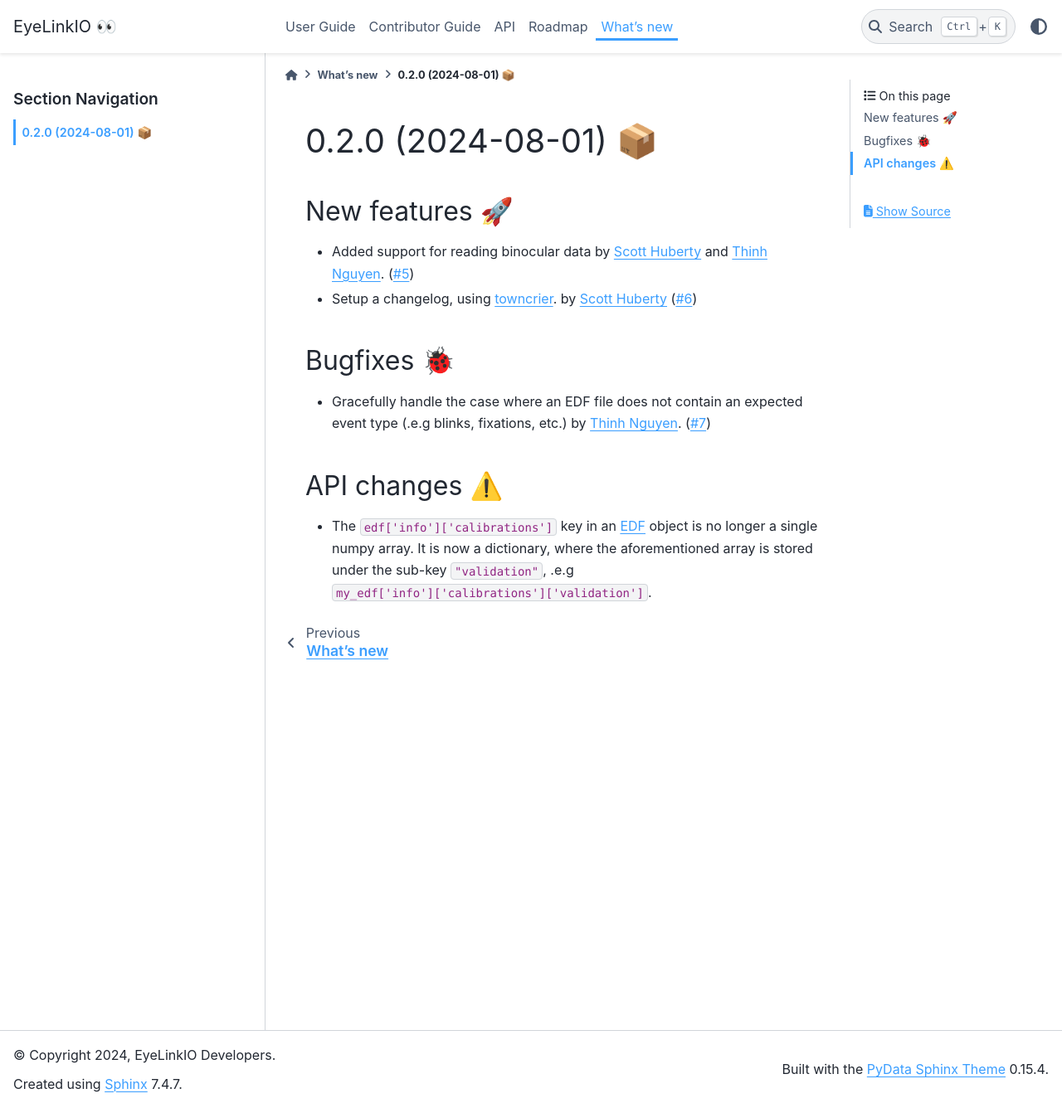
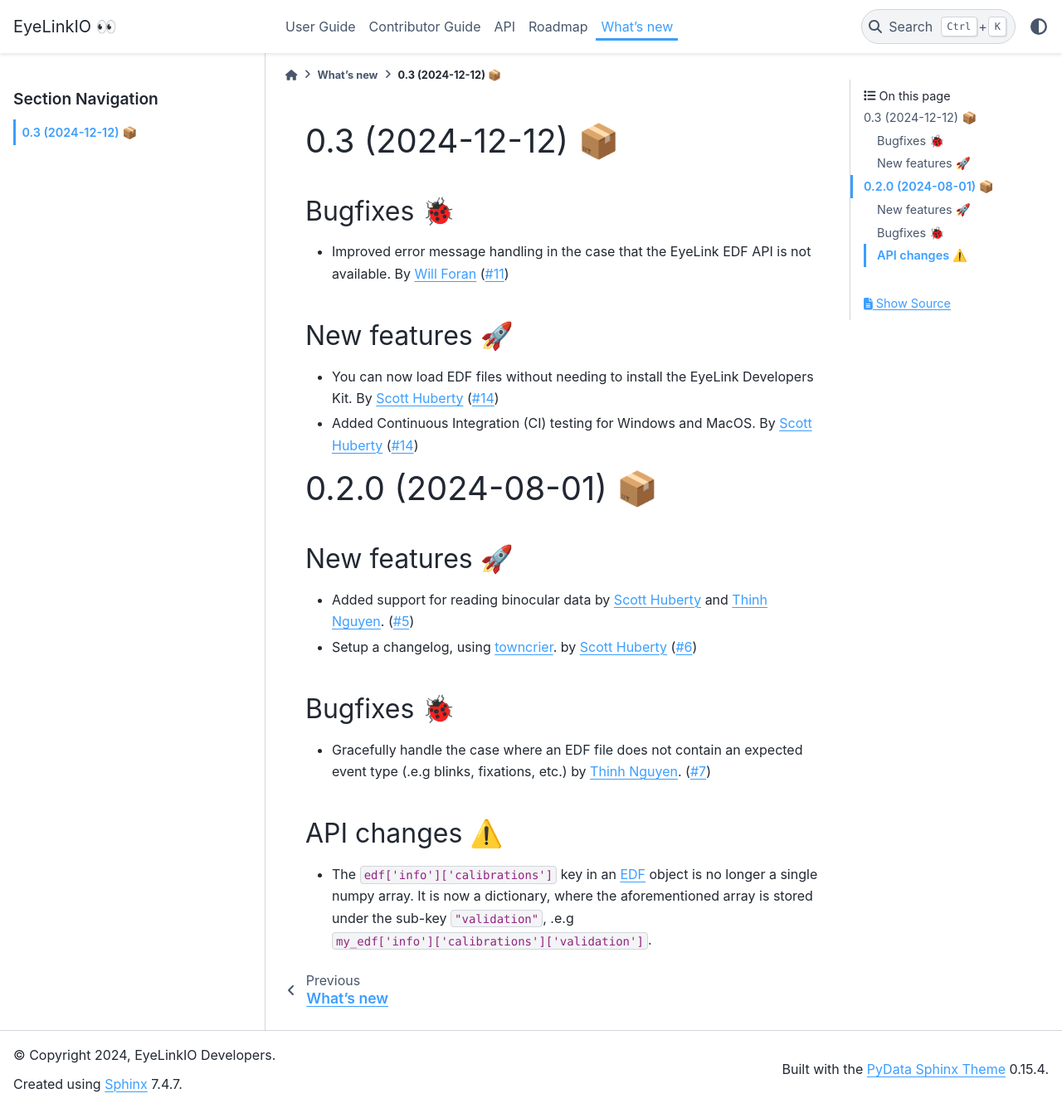
Before and after one commit to scott-huberty/eyelinkio, a Sphinx documentation site: the page built from docs/changes/devel.rst, in a window 1280 px wide and 1336 px high. Shown: the whole window at 83% size. Built offline with Sphinx 7.4.7 and the PyData theme 0.15.4, drawn with Linux system fonts in a browser that asks for light colours; the version number could not be read and is left out.

Commit message:
Update Changelog for 0.3 release (#16)
* Remove changelog entries made prior to 0.2 release

* DOC: Add changelog for https://github.com/scott-huberty/eyelinkio/pull/11 and https://github.com/scott-huberty/eyelinkio/pull/14

* DOC: Updated towncrier build for 0.3

```diff
--- a/docs/changes/devel.rst
+++ b/docs/changes/devel.rst
@@ -1,5 +1,23 @@
 .. _Scott Huberty: https://github.com/scott-huberty
 .. _Thinh Nguyen: https://github.com/ttngu207
+.. _Will Foran: https://github.com/WillForan
+
+
+0.3 (2024-12-12) 📦
+===================
+
+Bugfixes 🐞
+-----------
+
+- Improved error message handling in the case that the EyeLink EDF API is not available. By `Will Foran`_ (`#11 <https://github.com/scott-huberty/eyelinkio/pull/11>`__)
+
+
+New features 🚀
+---------------
+
+- You can now load EDF files without needing to install the EyeLink Developers Kit. By `Scott Huberty`_ (`#14 <https://github.com/scott-huberty/eyelinkio/pull/14>`__)
+- Added Continuous Integration (CI) testing for Windows and MacOS. By `Scott Huberty`_  (`#14 <https://github.com/scott-huberty/eyelinkio/pull/14>`__)
+
 
 0.2.0 (2024-08-01) 📦
 =====================
@@ -7,9 +25,9 @@
 New features 🚀
 ---------------
 
-- Added support for reading binocular data by `Scott Huberty`_ and `Thinh Nguyen`_. (`#5 <https://github.com/scott-huberty/eyelinkio/pulls/5>`__)
+- Added support for reading binocular data by `Scott Huberty`_ and `Thinh Nguyen`_. (`#5 <https://github.com/scott-huberty/eyelinkio/pull/5>`__)
 
-- Setup a changelog, using `towncrier <https://towncrier.readthedocs.io/en/stable/index.html>`_. by `Scott Huberty`_ (`#6 <https://github.com/scott-huberty/eyelinkio/pulls/6>`__)
+- Setup a changelog, using `towncrier <https://towncrier.readthedocs.io/en/stable/index.html>`_. by `Scott Huberty`_ (`#6 <https://github.com/scott-huberty/eyelinkio/pull/6>`__)
 
 
 Bugfixes 🐞
--- a/docs/changes/devel/5.newfeature.rst
+++ /dev/null
@@ -1,4 +0,0 @@
-.. _Scott Huberty: https://github.com/scott-huberty
-.. _Thinh Nguyen: https://github.com/ttngu207
-
-Added support for eading binocular data by `Scott Huberty`_ and `Thinh Nguyen`_.
--- a/docs/changes/devel/6.newfeature.rst
+++ /dev/null
@@ -1,3 +0,0 @@
-.. _Scott Huberty: https://github.com/scott-huberty
-
-Setup a changelog, using `towncrier <https://towncrier.readthedocs.io/en/stable/index.html>`_. by `Scott Huberty`_
```
